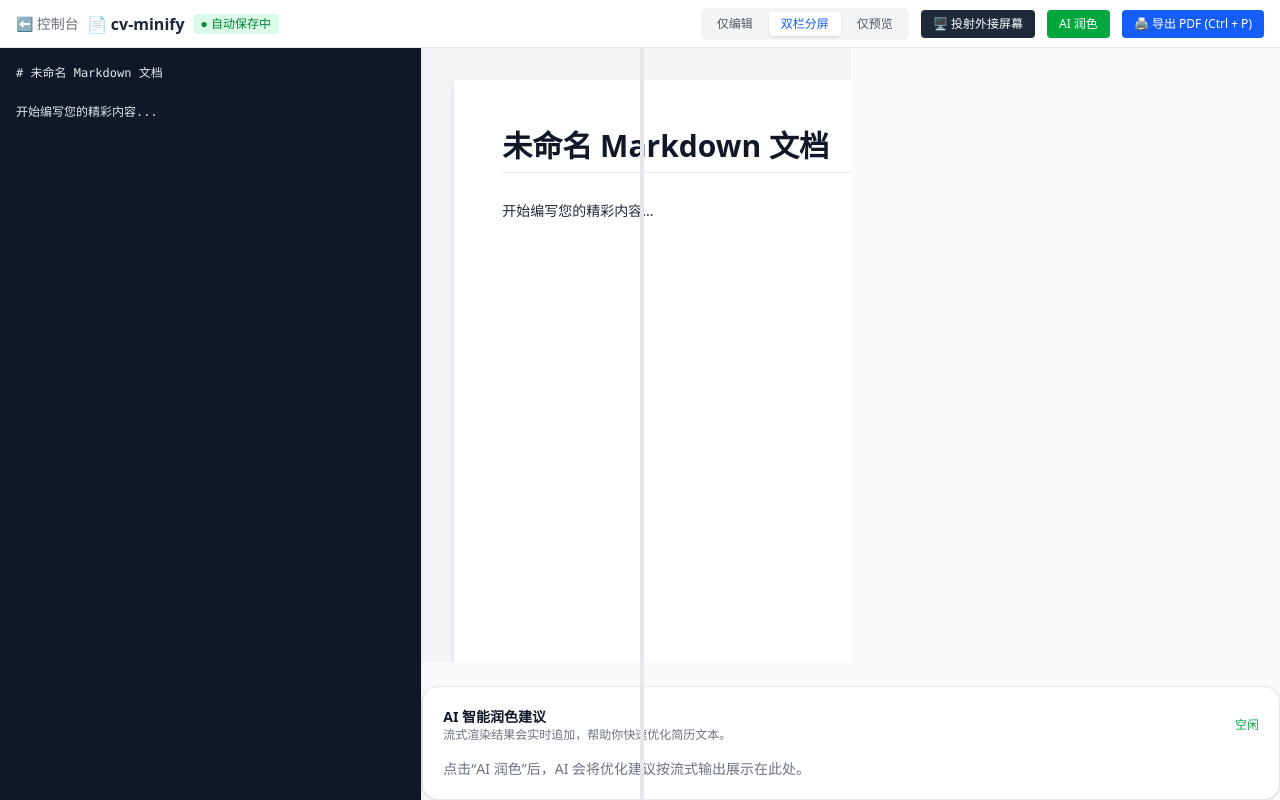
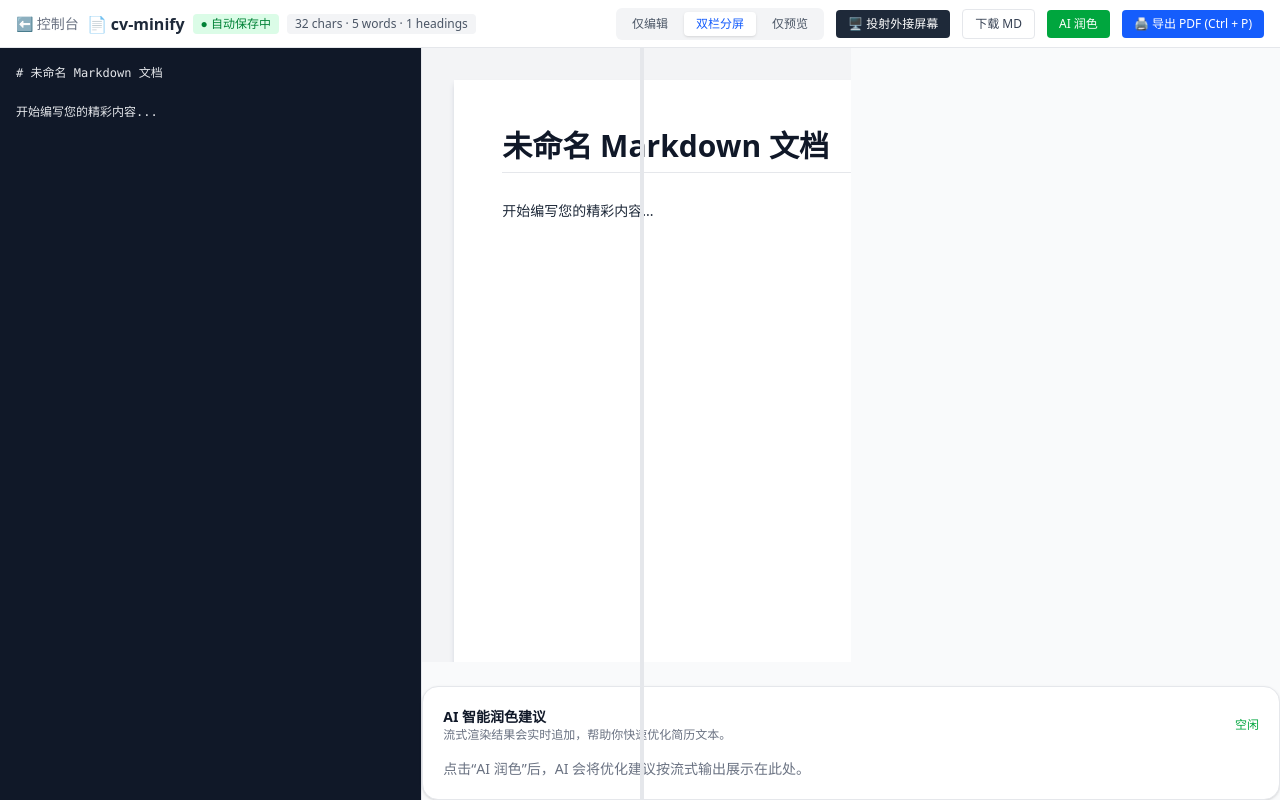
Before and after one commit to rrg1225/cv-minify, a React (Vite) app: page / in a window 1280 px wide. Both pictures are taken after a click on the button "开辟纯净空白页". Built offline with nearby package versions, Linux system fonts and the light colour scheme.

Commit message:
enhance demo polish and docs

```diff
--- a/src/components/ResumeEditor.jsx
+++ b/src/components/ResumeEditor.jsx
@@ -163,6 +163,12 @@ export default function ResumeEditor() {
 
   const debouncedMarkdown = useDebouncedValue(markdown, 120);
   const htmlContent = useMemo(() => parseMarkdownToHtml(debouncedMarkdown), [debouncedMarkdown]);
+  const documentStats = useMemo(() => {
+    const plain = markdown.trim();
+    const words = plain ? plain.split(/\s+/).filter(Boolean).length : 0;
+    const headings = (markdown.match(/^#{1,6}\s+/gm) || []).length;
+    return { chars: markdown.length, words, headings };
+  }, [markdown]);
 
   const fetchSSEStream = useCallback(async (url, options, onMessage, signal) => {
     const response = await fetch(url, {
@@ -295,6 +301,16 @@ export default function ResumeEditor() {
     setHasFile(true);
   };
 
+  const downloadMarkdown = () => {
+    const blob = new Blob([markdown], { type: 'text/markdown;charset=utf-8' });
+    const url = URL.createObjectURL(blob);
+    const link = document.createElement('a');
+    link.href = url;
+    link.download = 'cv-minify-document.md';
+    link.click();
+    URL.revokeObjectURL(url);
+  };
+
   const handleGoBack = () => {
     if (window.confirm('确认返回主控制台？系统已为您自动安全保存当前进度。')) {
       setHasFile(false);
@@ -406,6 +422,9 @@ export default function ResumeEditor() {
           <button onClick={handleGoBack} class="mr-2 text-gray-500 hover:text-gray-800 transition cursor-pointer" title="返回主控制台">⬅️ 控制台</button>
           <span class="font-bold text-gray-800 text-base">📄 cv-minify</span>
           <span class="text-xs bg-green-100 text-green-700 px-2 py-0.5 rounded font-medium">● 自动保存中</span>
+          <span class="text-xs bg-gray-100 text-gray-600 px-2 py-0.5 rounded font-medium">
+            {documentStats.chars} chars · {documentStats.words} words · {documentStats.headings} headings
+          </span>
         </div>
 
         <div class="flex items-center space-x-3">
@@ -415,6 +434,7 @@ export default function ResumeEditor() {
             <button onClick={() => setViewMode('preview')} class={`px-3 py-1 rounded text-xs transition cursor-pointer ${viewMode === 'preview' ? 'bg-white shadow-sm font-medium text-blue-600' : 'text-gray-600'}`}>仅预览</button>
           </div>
           <button onClick={openIndependentPreview} class="px-3 py-1.5 bg-gray-800 text-white rounded text-xs hover:bg-gray-700 transition font-medium flex items-center cursor-pointer">🖥️ 投射外接屏幕</button>
+          <button onClick={downloadMarkdown} class="px-3 py-1.5 bg-white text-gray-700 border border-gray-200 rounded text-xs hover:bg-gray-50 transition font-medium flex items-center cursor-pointer">下载 MD</button>
           <button onClick={handleAIPolish} disabled={aiStatus === 'loading'} className={`px-3 py-1.5 rounded text-xs transition font-medium flex items-center ${aiStatus === 'loading' ? 'bg-gray-300 text-gray-600 cursor-not-allowed' : 'bg-green-600 text-white hover:bg-green-700'}`}>
             {aiStatus === 'loading' ? 'AI 生成中…' : 'AI 润色'}
           </button>
```
Also changed, not shown: 1 other file (tests, documents, lock files or other folders).
